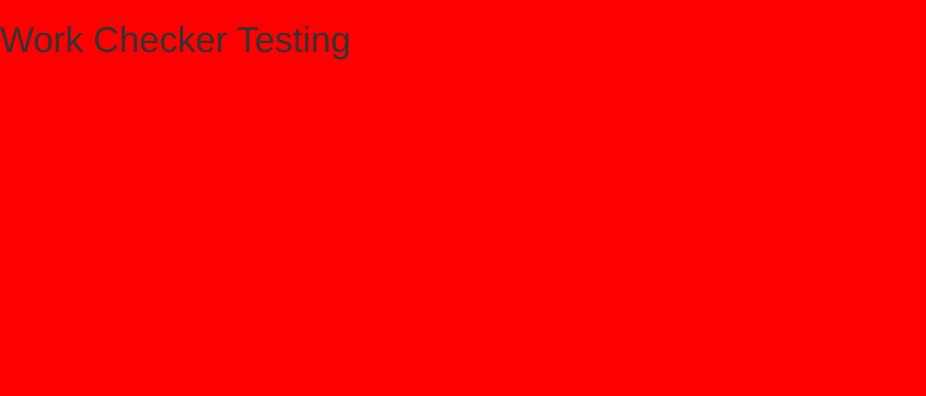
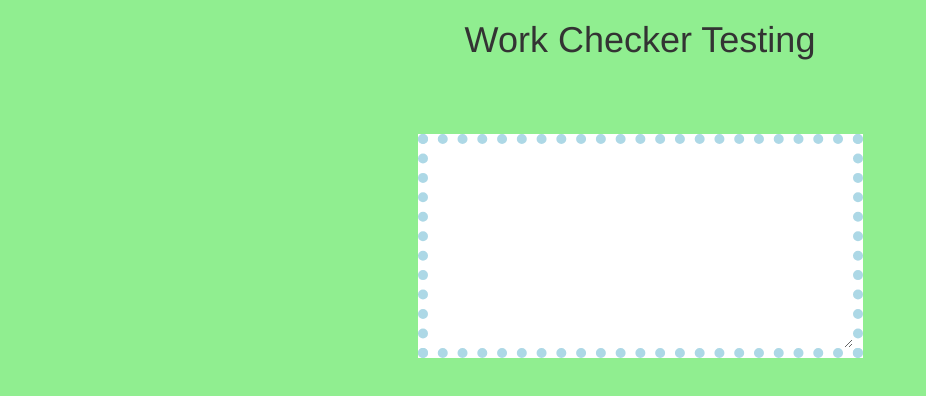
Before and after one commit to lukewalt/word-checker-testing, a website: page index.html in a window 1280 px wide. Shown: the whole page, without its empty margins (0-926 px from the left). Drawn offline with nearby package versions, Linux system fonts and the light colour scheme.

Commit message:
added and styled text area

```diff
--- a/index.html
+++ b/index.html
@@ -8,6 +8,7 @@
     </head>
     <body>
         <h1>Work Checker Testing</h1>
+        <textarea name="userInput" rows="10" cols="50"></textarea>
 
 
 
--- a/main.css
+++ b/main.css
@@ -1,3 +1,10 @@
 body {
-    background-color: red;
+    background-color: lightgreen;
+    text-align: center;
 }
+
+textarea {
+    margin: 5% 0;
+    text-align: center;
+    border: 10px dotted lightblue;
+}
```
